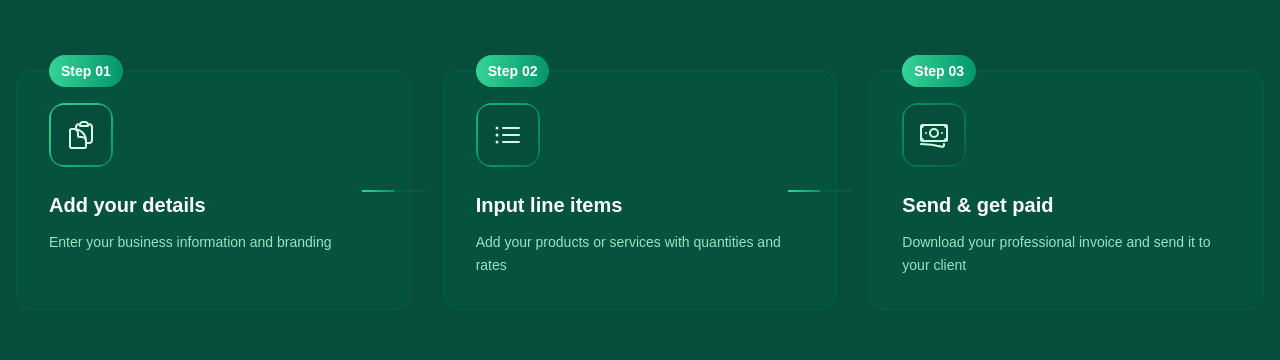
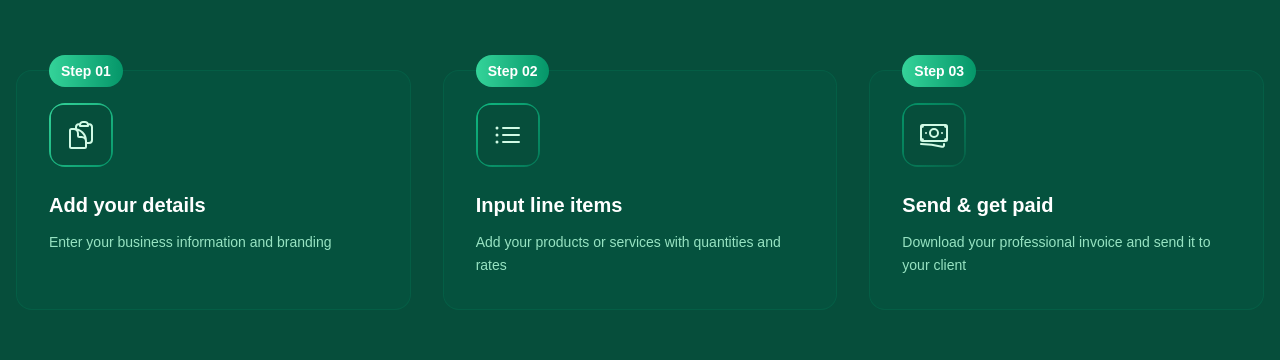
Before and after one commit to nanayawdev/salesgirl, a React (Vite) app: page / in a window 1280 px wide. Shown: the part 1611-1971 px from the top of the page. Built offline with nearby package versions, Linux system fonts and the light colour scheme.

Commit message:
Refactor InvoiceSteps component to enhance visual consistency and simplify structure
- Removed unnecessary gradient background and dark mode logic for a cleaner design.
- Updated styles for improved aesthetics, ensuring a cohesive appearance across the component.

```diff
--- a/src/components/InvoiceSteps/InvoiceSteps.jsx
+++ b/src/components/InvoiceSteps/InvoiceSteps.jsx
@@ -61,27 +61,20 @@ const InvoiceSteps = () => {
 
               {/* Icon */}
               <div className={`w-16 h-16 rounded-2xl bg-gradient-to-br ${step.color} p-0.5 mb-6 transform group-hover:scale-105 group-hover:rotate-3 transition-all duration-300`}>
-                <div className="w-full h-full bg-emerald-900 dark:bg-gray-800 rounded-xl flex items-center justify-center">
-                  <div className="text-emerald-100 dark:text-gray-100">
+                <div className="w-full h-full bg-emerald-900 rounded-xl flex items-center justify-center">
+                  <div className="text-emerald-100">
                     {step.icon}
                   </div>
                 </div>
               </div>
 
               {/* Content */}
-              <h3 className="text-xl font-semibold mb-3 text-white group-hover:text-transparent group-hover:bg-clip-text group-hover:bg-gradient-to-r group-hover:from-emerald-300 dark:group-hover:from-gray-300 group-hover:to-emerald-500 dark:group-hover:to-gray-400">
+              <h3 className="text-xl font-semibold mb-3 text-white group-hover:text-transparent group-hover:bg-clip-text group-hover:bg-gradient-to-r group-hover:from-emerald-300 group-hover:to-emerald-500">
                 {step.title}
               </h3>
               <p className="text-emerald-200/90 text-sm leading-relaxed">
                 {step.description}
               </p>
-
-              {/* Connector Line */}
-              {index < steps.length - 1 && (
-                <div className="hidden md:block absolute top-1/2 -right-4 w-8 h-0.5 bg-emerald-700/30 dark:bg-gray-700/30">
-                  <div className="w-full h-full bg-gradient-to-r from-emerald-400 to-emerald-600 dark:from-gray-400 dark:to-gray-600 transform -translate-x-full group-hover:translate-x-0 transition-transform duration-500" />
-                </div>
-              )}
             </div>
           ))}
         </div>
```
